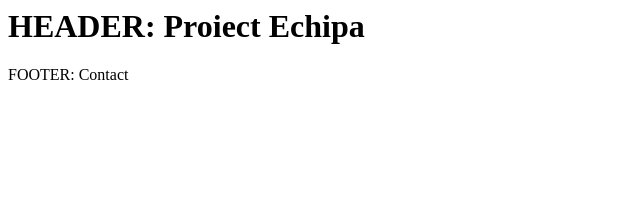
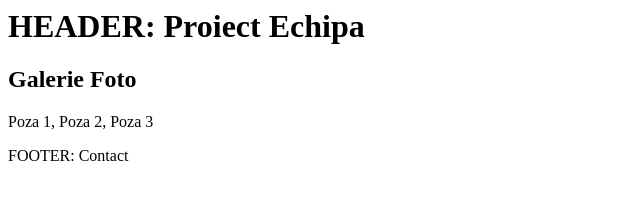
Before and after one commit to Mariksk/Exercitiu-Teamwork, a plain HTML site: page index.html in a window 1280 px wide. Shown: the whole page, without its empty margins (0-640 px from the left). Drawn offline with Linux system fonts and the light colour scheme.

Commit message:
Adaugat sectiunea Galerie

```diff
--- a/index.html
+++ b/index.html
@@ -1,6 +1,10 @@
 <html>
 <body>
    <h1>HEADER: Proiect Echipa</h1>
+   <section>
+    <h2>Galerie Foto</h2>
+    <p>Poza 1, Poza 2, Poza 3</p>
+</section>
    <footer>FOOTER: Contact</footer>
 </body>
 </html>
```
